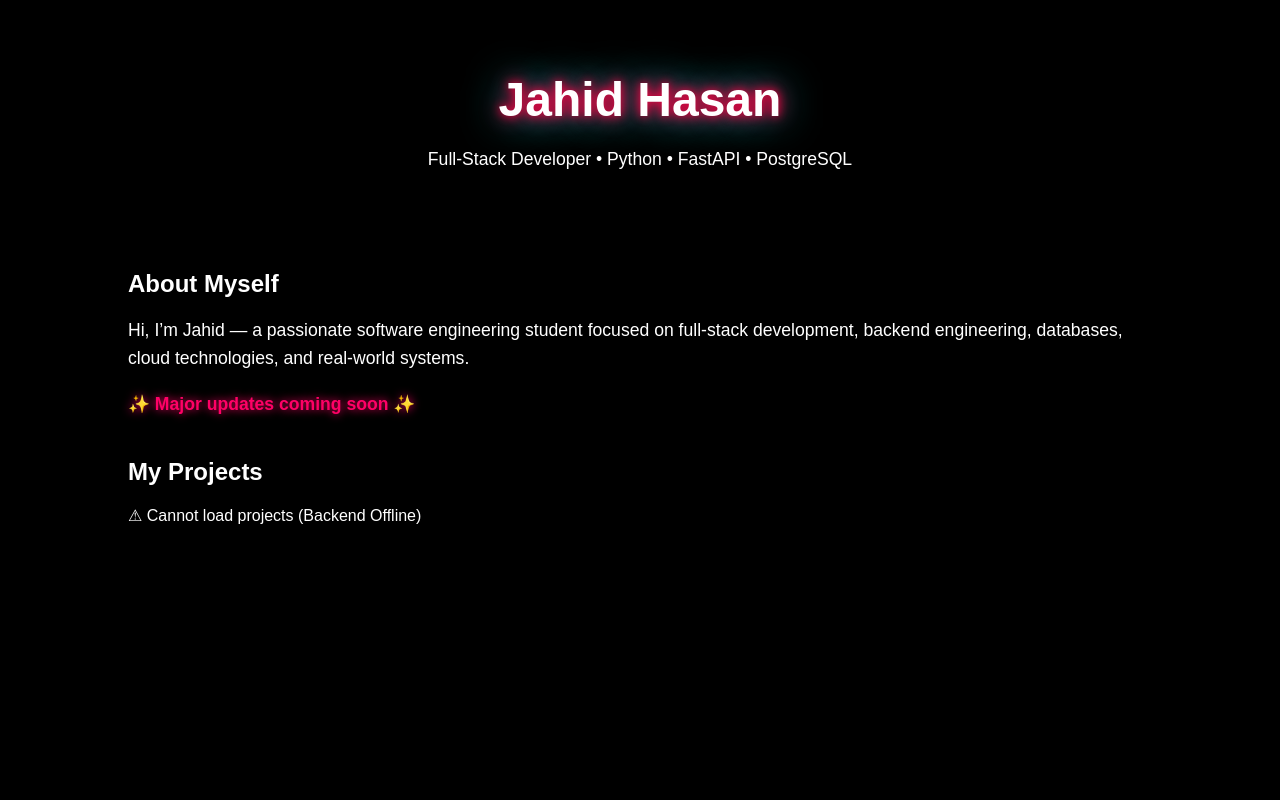
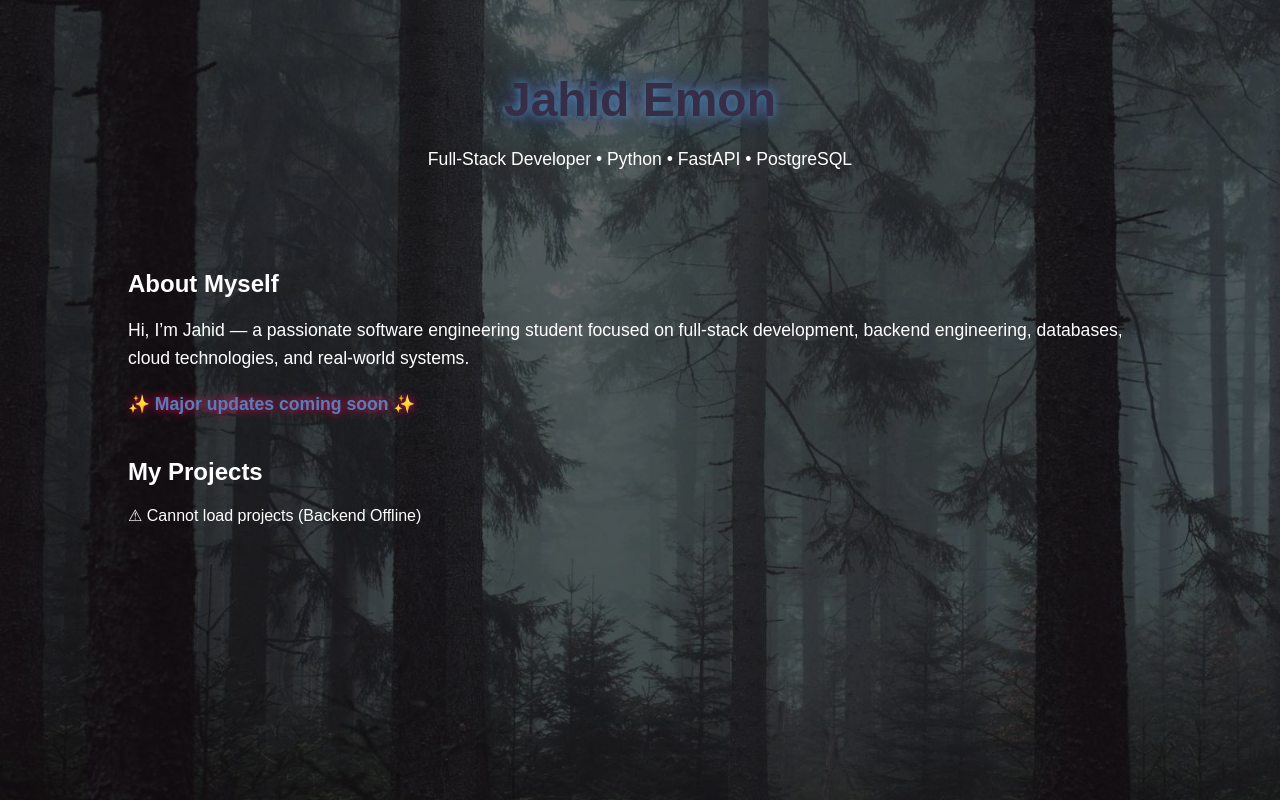
Before and after one commit to jhemon26/MY-PORTFOLIO-WEBSITE, a plain HTML site: page frontend/index.html in a window 1280 px wide. Drawn offline with Linux system fonts and the light colour scheme; no server answers.

Commit message:
Updated website image

```diff
--- a/frontend/index.html
+++ b/frontend/index.html
@@ -14,7 +14,7 @@
 <body>
 
     <header class="glow-text">
-        <h1>Jahid Hasan</h1>
+        <h1>Jahid Emon</h1>
         <p>Full-Stack Developer • Python • FastAPI • PostgreSQL</p>
     </header>
 
@@ -31,6 +31,7 @@
         <h2>My Projects</h2>
         <div id="projects-container" class="project-list">Loading...</div>
     </section>
+    <sec
 
 </body>
 </html>
--- a/frontend/script.js
+++ b/frontend/script.js
@@ -1,11 +1,11 @@
-const BACKEND_URL = "https://my-portfolio-website-tip4.onrender.com";
+const backendURL = "https://my-portfolio-website-tip4.onrender.com";
 
 async function loadProjects() {
     const container = document.getElementById("projects-container");
     container.innerHTML = "⏳ Loading projects...";
 
     try {
-        const response = await fetch(`${BACKEND_URL}/projects`);
+        const response = await fetch(`${backendURL}/projects`);
 
         if (!response.ok) {
             throw new Error("Network response was not ok");
@@ -23,10 +23,14 @@ async function loadProjects() {
         projects.forEach(project => {
             container.innerHTML += `
                 <div class="project-card">
+                    <img src="${project.image_url}" alt="${project.title} project image" class="project-image">
                     <h3>${project.title}</h3>
                     <p>${project.description}</p>
-                    <a href="${project.github}" target="_blank">GitHub</a>
-                    <a href="${project.live_url}" target="_blank">Live Demo</a>
+
+                    <div class="project-links">
+                        <a href="${project.github}" target="_blank">GitHub</a>
+                        <a href="${project.live_url}" target="_blank">Live Demo</a>
+                    </div>
                 </div>
             `;
         });
--- a/frontend/style.css
+++ b/frontend/style.css
@@ -1,9 +1,9 @@
 body {
     margin: 0;
     padding: 0;
-    background: #000;
+    background: #143639;
     font-family: Arial, sans-serif;
-    color: #fff;
+    color: #f7f7f7;
 }
 
 h1, h2 {
@@ -17,11 +17,11 @@ header {
 
 .glow-text h1 {
     font-size: 3rem;
-    color: #fff;
+    color: #372d47;
     text-shadow:
-        0 0 10px #ff0044,
-        0 0 20px #ff0044,
-        0 0 40px #00e5ff;
+        0 0 10px #4392b3,
+        0 0 20px #512977,
+        0 0 40px #2b6970;
 }
 
 p {
@@ -35,7 +35,7 @@ section {
 }
 
 .coming-soon {
-    color: #ff0066;
+    color: #5380bb;
     font-weight: bold;
     text-shadow: 0 0 10px #ff0066;
 }
@@ -56,3 +56,25 @@ section {
 .project-card a {
     color: #00eaff;
 }
+
+/* FULL SCREEN BACKGROUND IMAGE */
+body {
+    background: url('webimage.jpg') no-repeat center center fixed;
+    background-size: cover;
+    margin: 0;
+    padding: 0;
+    color: white;
+    font-family: Arial, sans-serif;
+}
+
+/* Optional: dark overlay for readability */
+body::before {
+    content: "";
+    position: fixed;
+    top: 0;
+    left: 0;
+    width: 100%;
+    height: 100%;
+    background: rgba(0, 0, 0, 0.6); /* Dark overlay */
+    z-index: -1;
+}
```
Also changed, not shown: frontend/webimage.jpg (added).
